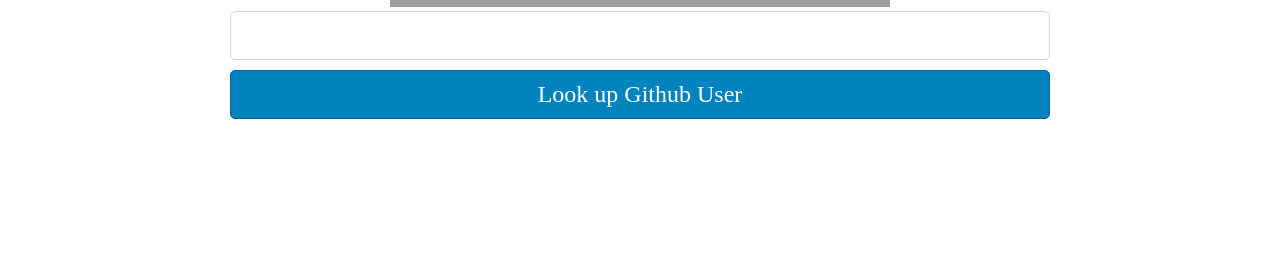
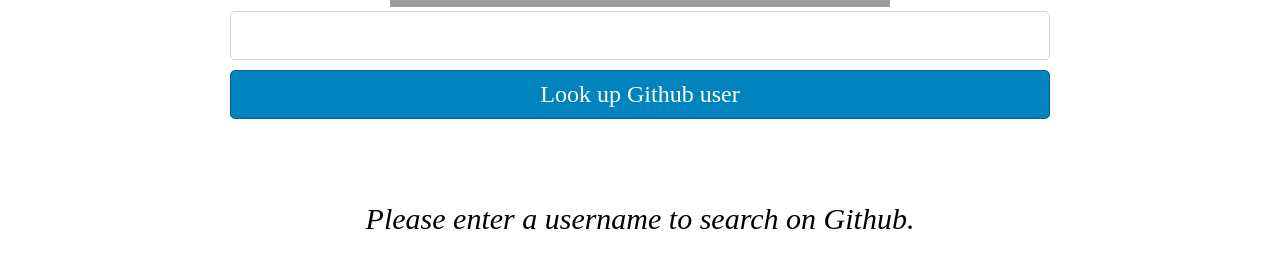
Before and after one commit to joyshaffer/api-party, a React (Create React App) app: page /github in a window 1280 px wide. Shown: the part 618-884 px from the top of the page. Before the commit the page ends 800 px from the top, so only its background shows below. Built offline with nearby package versions, Linux system fonts and the light colour scheme; grey boxes are pictures that could not be loaded; a web font is replaced by a local one.

Commit message:
make route for matching github username

```diff
--- a/src/Github.js
+++ b/src/Github.js
@@ -1,6 +1,6 @@
 import React, { Component } from 'react'
 import './Github.css'
-
+import { Route } from 'react-router-dom'
 class Github extends Component {
     state = {
         username: '',
@@ -32,9 +32,11 @@
                         />
                     </div>
                     <div>
-                        <button type="submit">Look up Github User</button>
+                        <button type="submit">Look up Github user</button>
                     </div>
                 </form>
+                <Route path="/github/:username"render={(props) => <h3>You searhed for {props.match.params.username} </h3> } />
+                <Route exact path="/github" render={() => <h3>Please enter a username to search on Github.</h3>} />
             </div>
         )
     }
```
